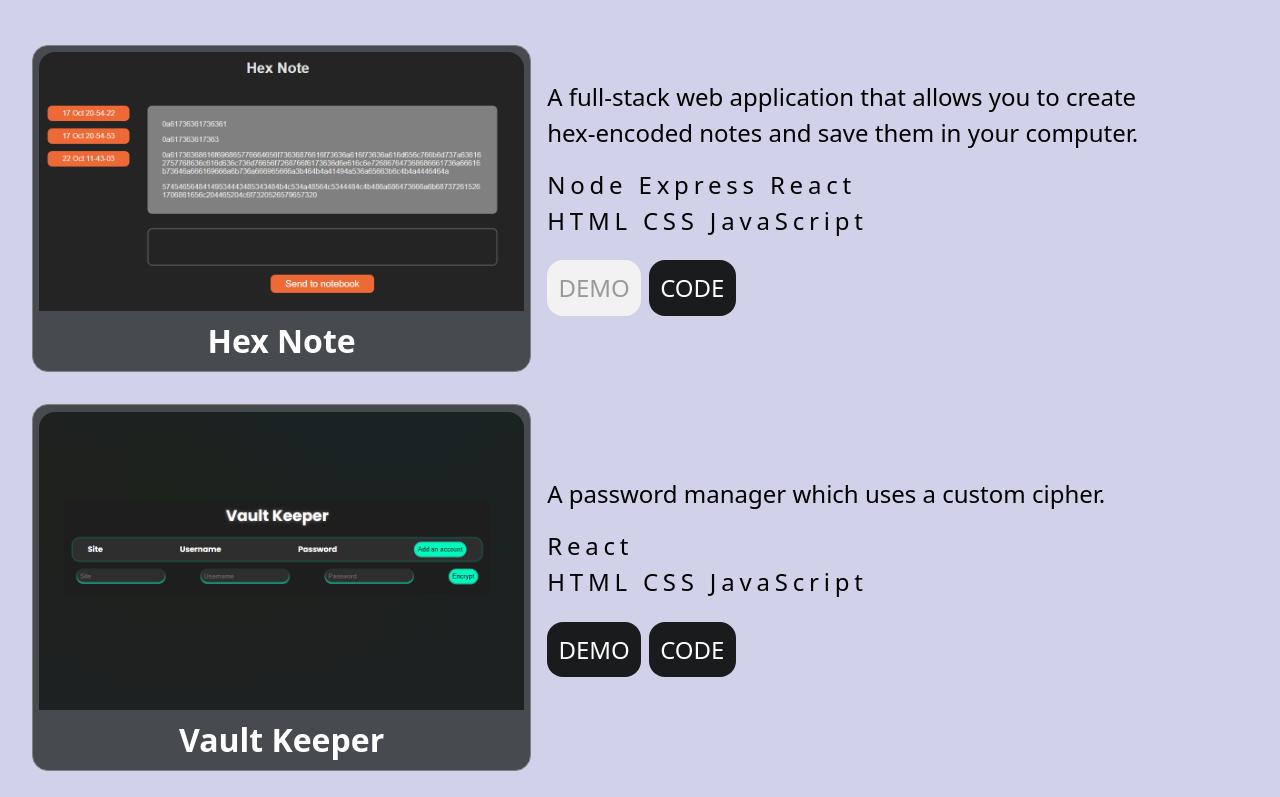
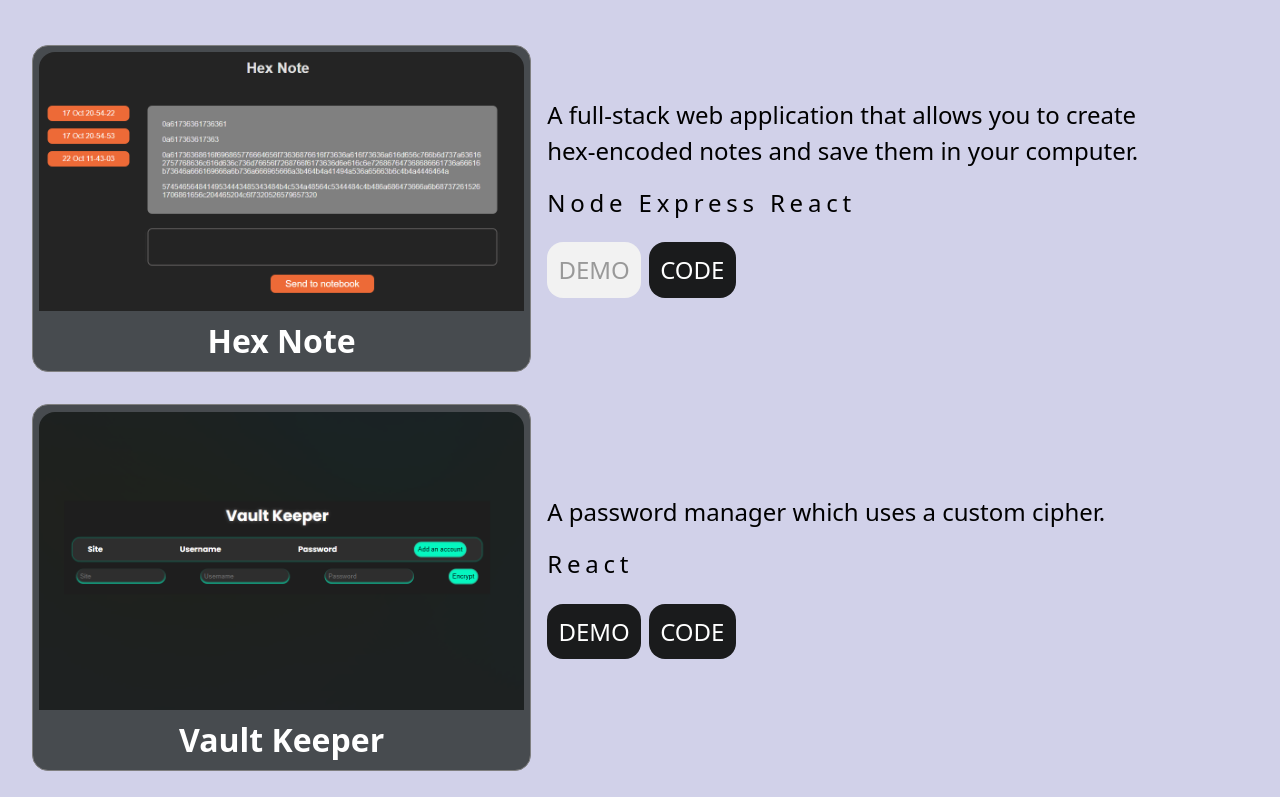
Before and after one commit to RD2P/RD2P.github.io, a React (Vite) app: page / in a window 1280 px wide. Shown: the part 657-1454 px from the top of the page. Built offline with nearby package versions, Linux system fonts and the light colour scheme.

Commit message:
Removed redundant info in projects

```diff
--- a/src/components/Projects.jsx
+++ b/src/components/Projects.jsx
@@ -24,7 +24,7 @@ const Projects = () => {
               <div className="project-description">
                 <div className="description-text">
                   <p>A full-stack web application that allows you to create hex-encoded notes and save them in your computer.</p>
-                  <p className="tech-used">Node Express React<br/>HTML CSS JavaScript</p>
+                  <p className="tech-used">Node Express React</p>
                 </div>
                 <div className="card__buttons">
                   <a className="card__button disabled-button tooltip" // href="#"
@@ -49,7 +49,7 @@ const Projects = () => {
               <div className="project-description">
                 <div className="description-text">
                   <p>A password manager which uses a custom cipher.</p>
-                  <p className="tech-used">React<br/>HTML CSS JavaScript</p>
+                  <p className="tech-used">React</p>
                 </div>
                 <div className="card__buttons">
                   <a className="card__button" href="https://rd2p.github.io/vaultkeeper/" target="_blank">DEMO</a>
```
